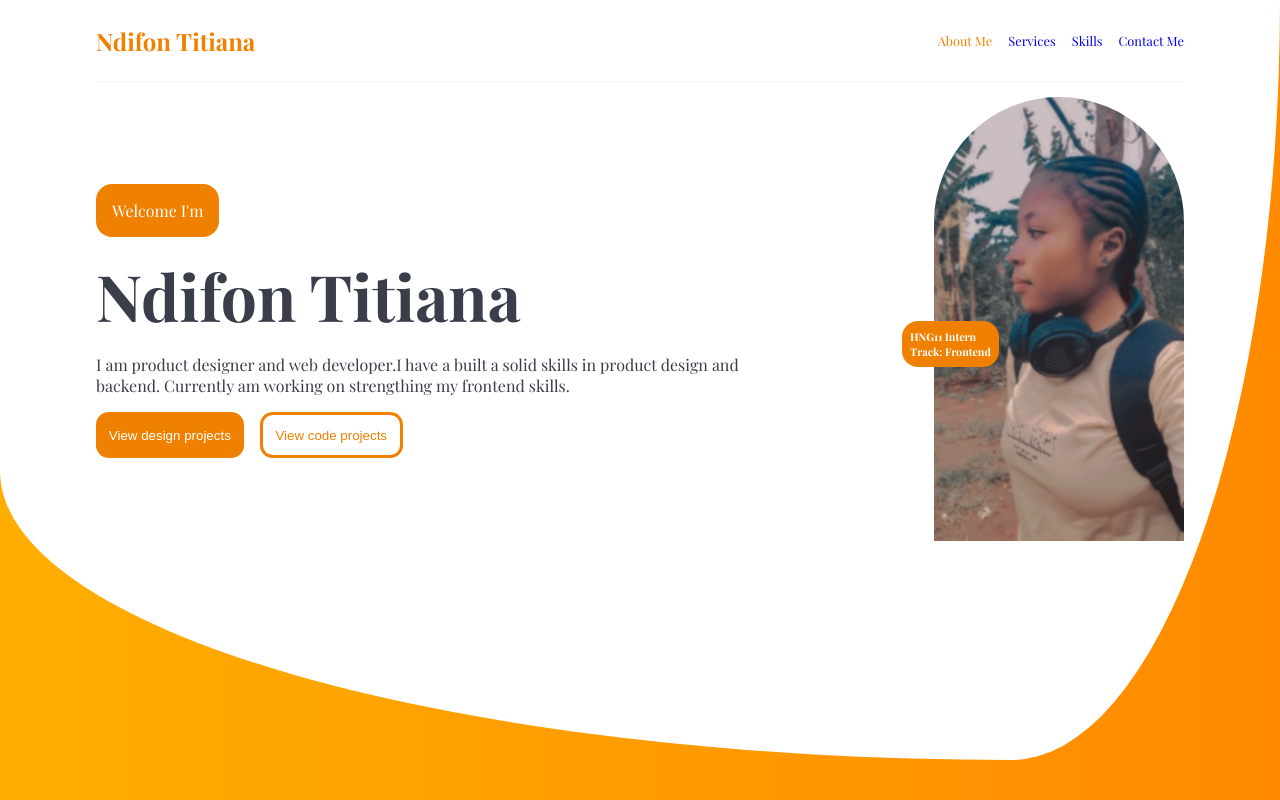
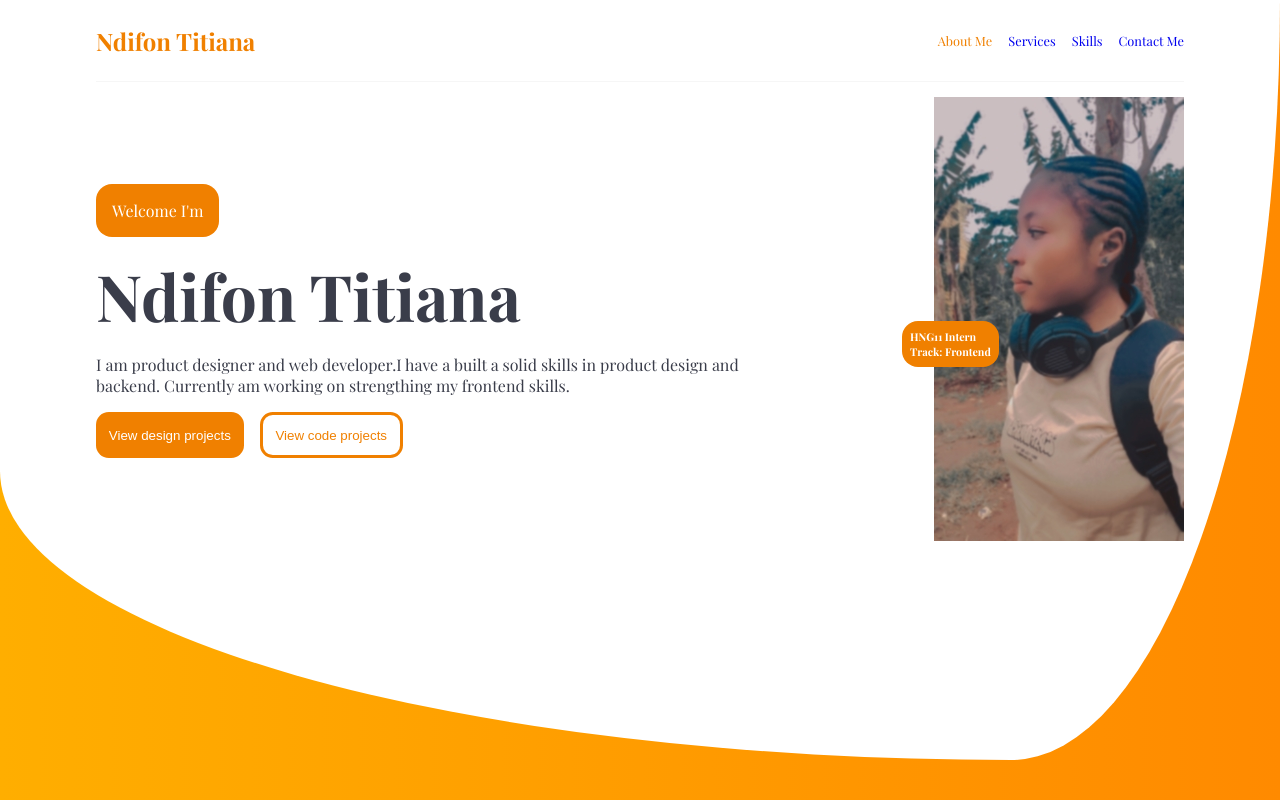
Before and after one commit to N-TITIAN/About-me-page, a plain HTML site: page index.html in a window 1280 px wide. Shown: the top 800 px of the page. Drawn offline with nearby package versions, Linux system fonts and the light colour scheme; a web font is replaced by a local one.

Commit message:
removed boreder raduis

```diff
--- a/assets/styles/index.css
+++ b/assets/styles/index.css
@@ -132,7 +132,7 @@ color: var(--secondary-color);
 }
 .image img{
 
-      border-top-left-radius: 20rem; border-top-right-radius: 20rem;
+      /* border-top-left-radius: 20rem; border-top-right-radius: 20rem; */
 }
 .hng-track{
     position: absolute;
```
